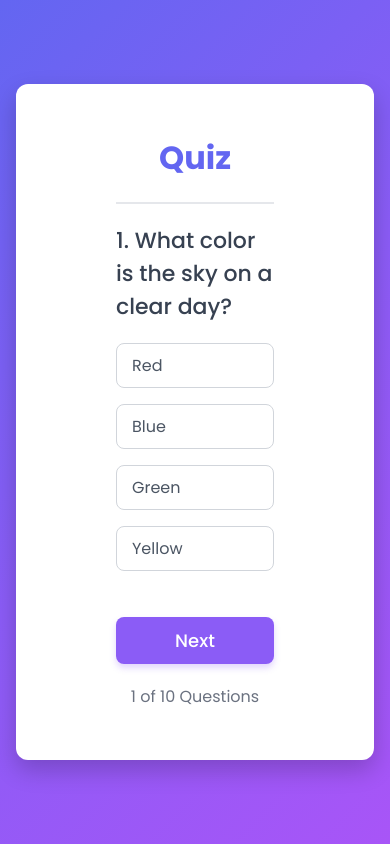
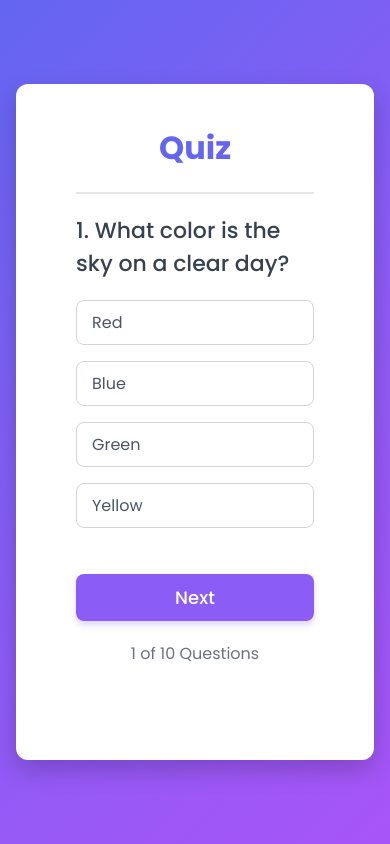
Before and after one commit to JohnnelBaylen/quiz, a React (Vite) app: page / in a window 390 px wide. Built offline with nearby package versions, Linux system fonts and the light colour scheme.

Commit message:
ui: update mobile view

```diff
--- a/src/styles/index.css
+++ b/src/styles/index.css
@@ -123,7 +123,7 @@ body {
     height: auto;
     min-height: 80vh;
     border-radius: 12px;
-    padding: 50px 100px;
+    padding: 40px 60px;
   }
 
   .container h2 {
@@ -144,4 +144,10 @@ body {
   .container .coverage {
     font-size: 16px;
   }
+
+  .container .score {
+    text-align: center;
+    font-size: 20px;
+    padding: 20px 40px;
+  }
 }
```
